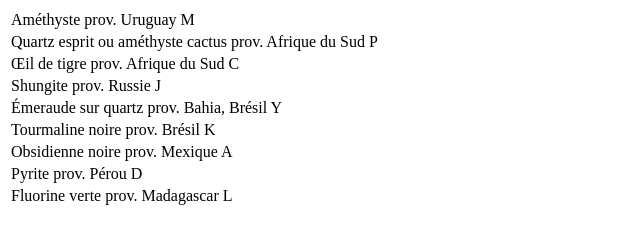
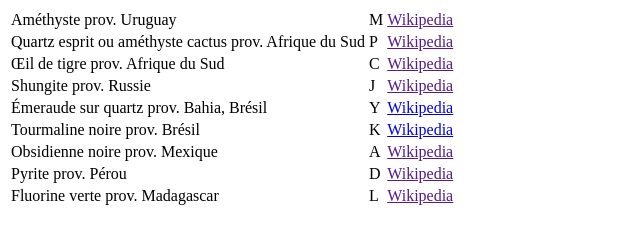
Before and after one commit to kaicarver/hbd, a plain HTML site: page xmas2023.html in a window 1280 px wide. Shown: the whole page, without its empty margins (0-640 px from the left). Drawn offline with Linux system fonts and the light colour scheme.

Commit message:
ad some wiki links

```diff
--- a/xmas2023.html
+++ b/xmas2023.html
@@ -7,15 +7,15 @@
 </head>
 <body>
     <table>
-        <tr><td>Améthyste prov. Uruguay M</td>
-        <tr><td>Quartz esprit ou améthyste cactus prov. Afrique du Sud P</td>
-        <tr><td>Œil de tigre prov. Afrique du Sud C</td>
-        <tr><td>Shungite prov. Russie J</td>
-        <tr><td>Émeraude sur quartz prov. Bahia, Brésil Y</td>
-        <tr><td>Tourmaline noire prov. Brésil K</td>
-        <tr><td>Obsidienne noire prov. Mexique A</td>
-        <tr><td>Pyrite prov. Pérou D</td>
-        <tr><td>Fluorine verte prov. Madagascar L</td>
+        <tr><td>Améthyste prov. Uruguay <td>M<td><a href="">Wikipedia</a></td>
+        <tr><td>Quartz esprit ou améthyste cactus prov. Afrique du Sud <td>P<td><a href="">Wikipedia</a></td>
+        <tr><td>Œil de tigre prov. Afrique du Sud <td>C<td><a href="">Wikipedia</a></td>
+        <tr><td>Shungite prov. Russie <td>J<td><a href="">Wikipedia</a></td>
+        <tr><td>Émeraude sur quartz prov. Bahia, Brésil <td>Y<td><a href="https://en.wikipedia.org/wiki/Emerald">Wikipedia</a></td>
+        <tr><td>Tourmaline noire prov. Brésil <td>K<td><a href="https://en.wikipedia.org/wiki/Tourmaline">Wikipedia</a></td>
+        <tr><td>Obsidienne noire prov. Mexique <td>A<td><a href="">Wikipedia</a></td>
+        <tr><td>Pyrite prov. Pérou <td>D<td><a href="">Wikipedia</a></td>
+        <tr><td>Fluorine verte prov. Madagascar <td>L<td><a href="">Wikipedia</a></td>
     </table>
 </body>
 </html>
```
